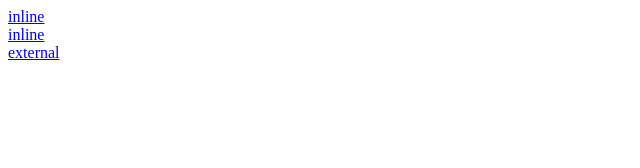
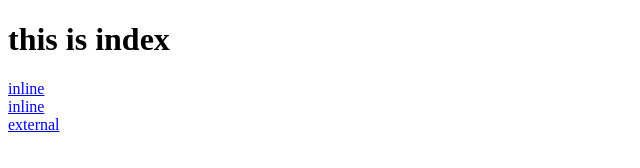
Before and after one commit to dendo0/ACT5, a plain HTML site: page index.html in a window 1280 px wide. Shown: the whole page, without its empty margins (0-640 px from the left). Drawn offline with Linux system fonts and the light colour scheme.

Commit message:
Add files via upload

```diff
--- a/index.html
+++ b/index.html
@@ -6,6 +6,7 @@
     <title>ACT5</title>
 </head>
 <body>
+    <h1>this is index</h1>
     <a href="inline.html">inline</a><br>
     <a href="internal.html">inline</a><br>
     <a href="external.html">external</a><br>
```
